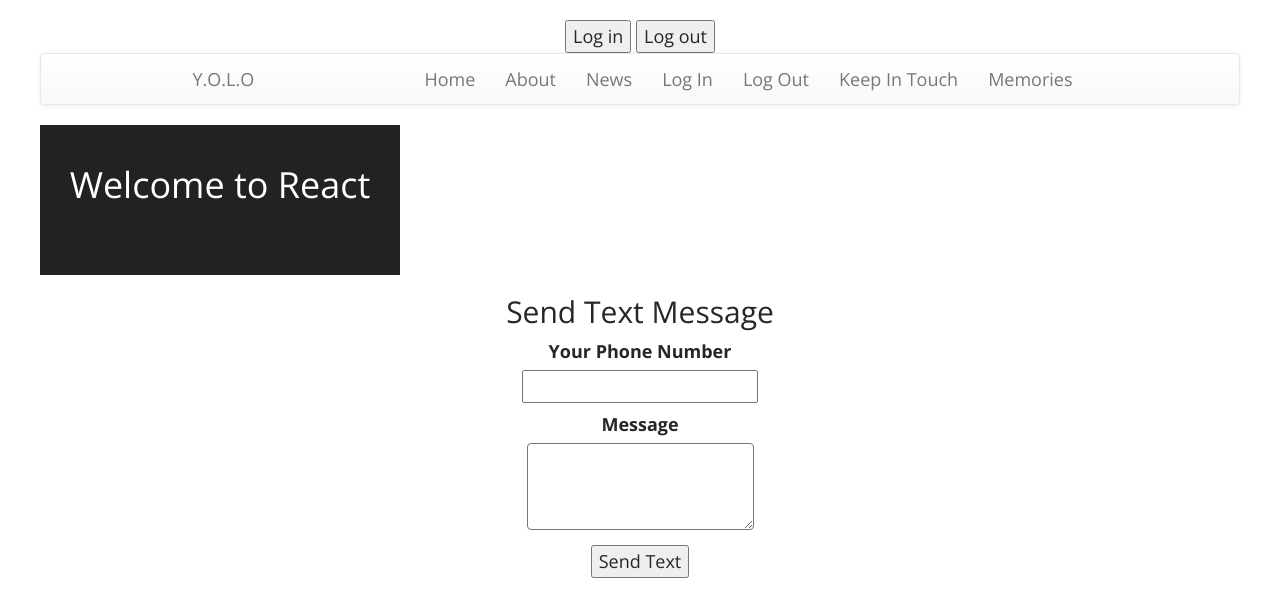
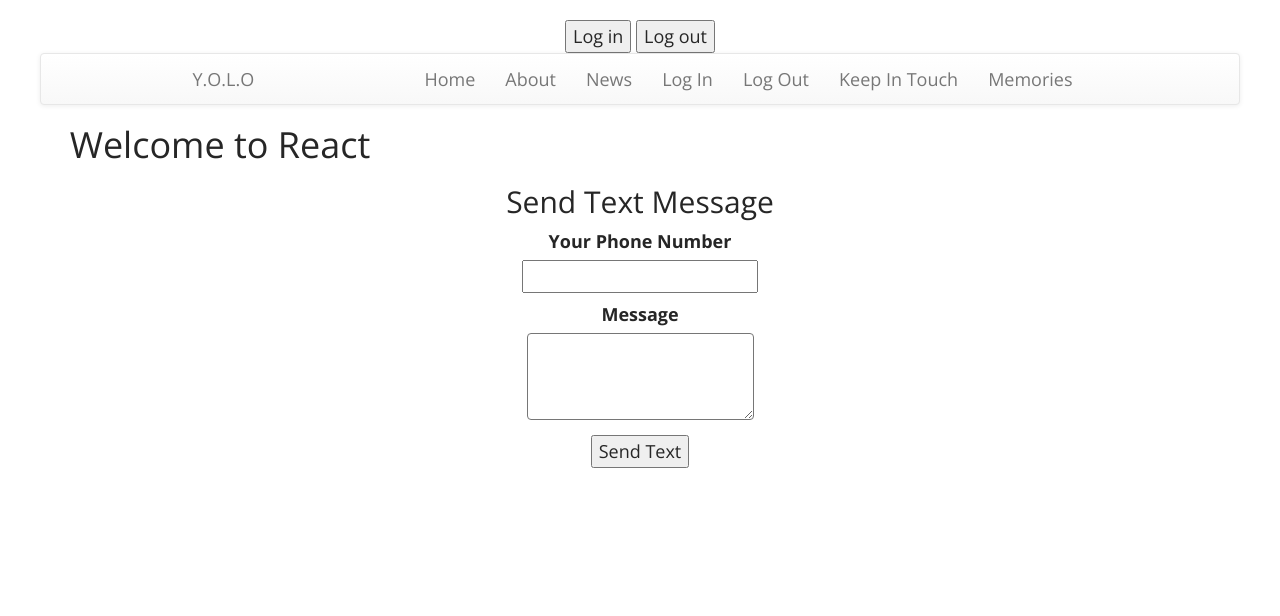
Before and after one commit to mustang0364/devpersonalproject, a React (Create React App) app: page /sms in a window 1280 px wide. Shown: the top 616 px of the page. Built offline with nearby package versions, Linux system fonts and the light colour scheme; no server answers; what google-maps-react would draw is missing.

Commit message:
twilio sms text fix

```diff
--- a/src/components/Twilio/SMS.js
+++ b/src/components/Twilio/SMS.js
@@ -14,6 +14,7 @@ class SMS extends Component {
   sendText = _ => {
     const { text } = this.state;
     //pass text message GET variables via query string
+    //the http have to bbe the same port that you are running your server(port running 3040)
     fetch(`http://127.0.0.1:3040/send-text?recipient=${text.recipient}&textmessage=${text.textmessage}`)
     .catch(err => console.error(err))
   }
@@ -28,7 +29,7 @@ class SMS extends Component {
     }
     return (
       <div className="Sms">
-        <header className="App-header">
+        <header className="Sms-header">
 
           <h1 className="Sms-title">Welcome to React</h1>
         </header>
```
Also changed, not shown: 1 other file (tests, documents, lock files or other folders).
